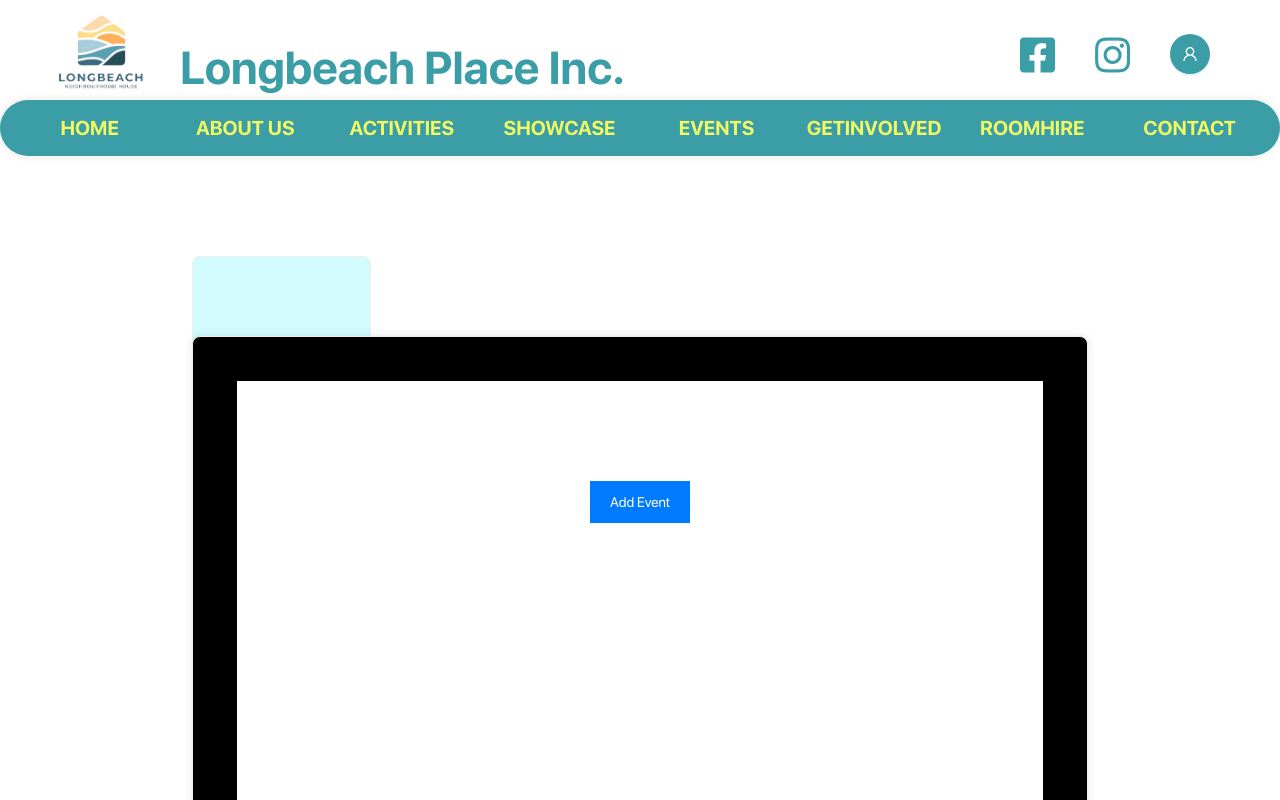
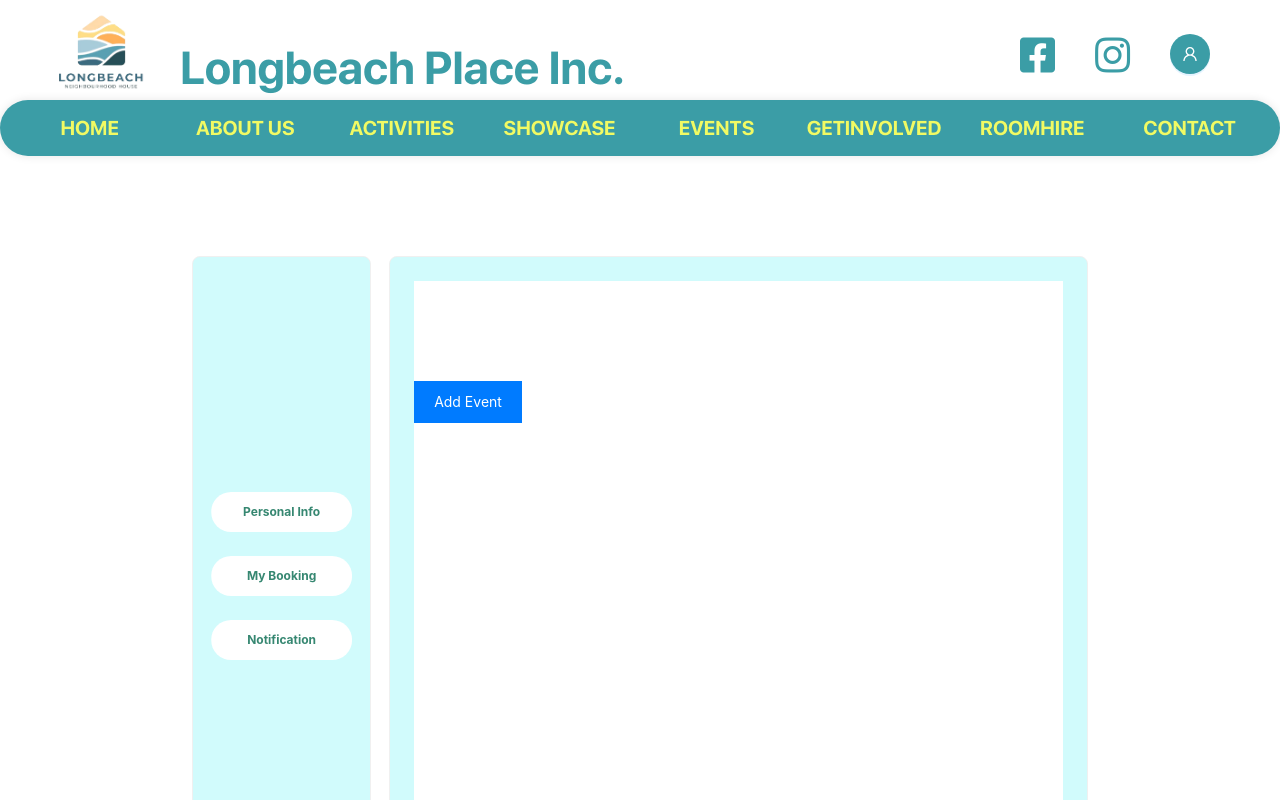
Before and after one commit to lbp-inc/comp30022-2023s2, a React (Create React App) app in the folder frontend/: page /admin-timetable in a window 1280 px wide. Shown: the top 800 px of the page. Built offline with nearby package versions, Linux system fonts and the light colour scheme; no server answers.

Commit message:
[Membership/v2] Modify className of content

```diff
--- a/frontend/src/Membership/views/Timetable/timetable.js
+++ b/frontend/src/Membership/views/Timetable/timetable.js
@@ -15,7 +15,7 @@ const TimeTable = () => {
         <div className="membership">
             <div className="membership-card">
                 {isDesktop ? <AdminSider /> : <AdminDrawerSider className="drawersider"/>}
-                <Card className="content">
+                <Card className="membership-content-main">
                     <EventsTimetable />
                 </Card>
             </div>
```
